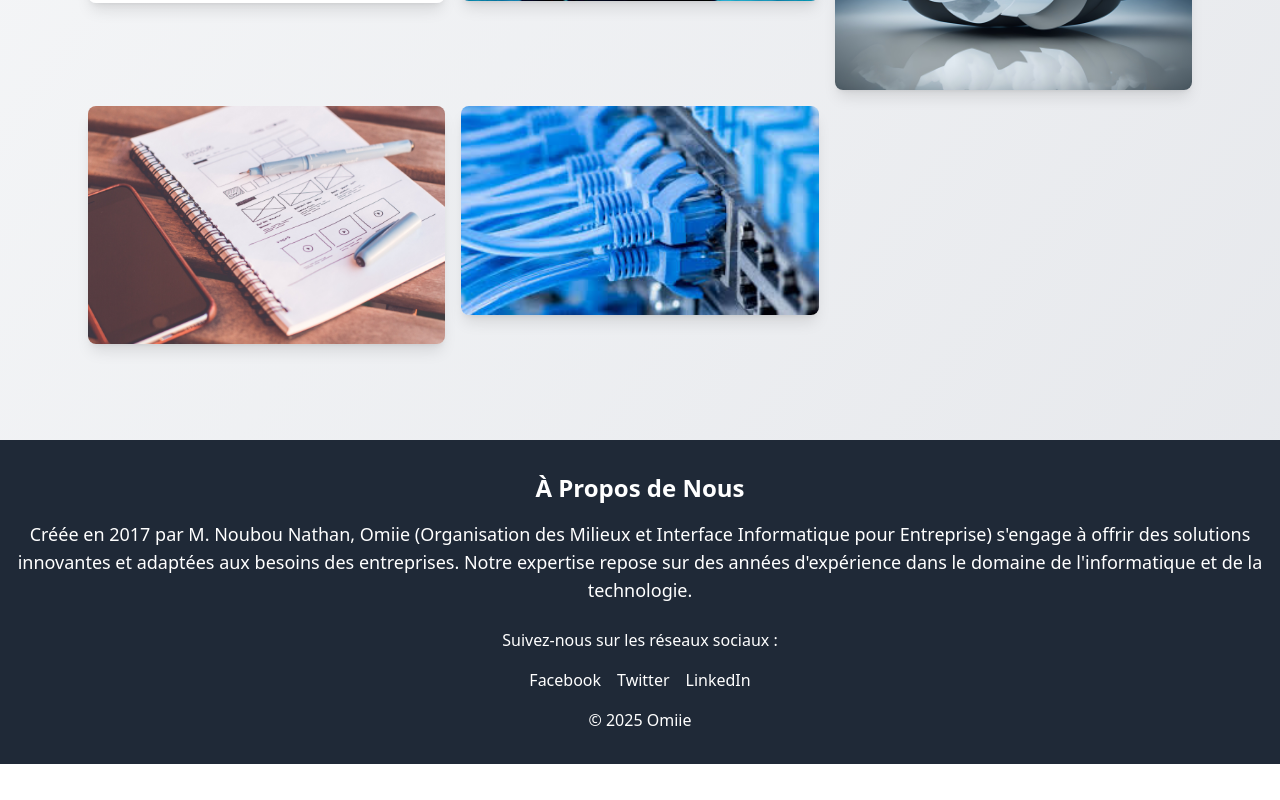
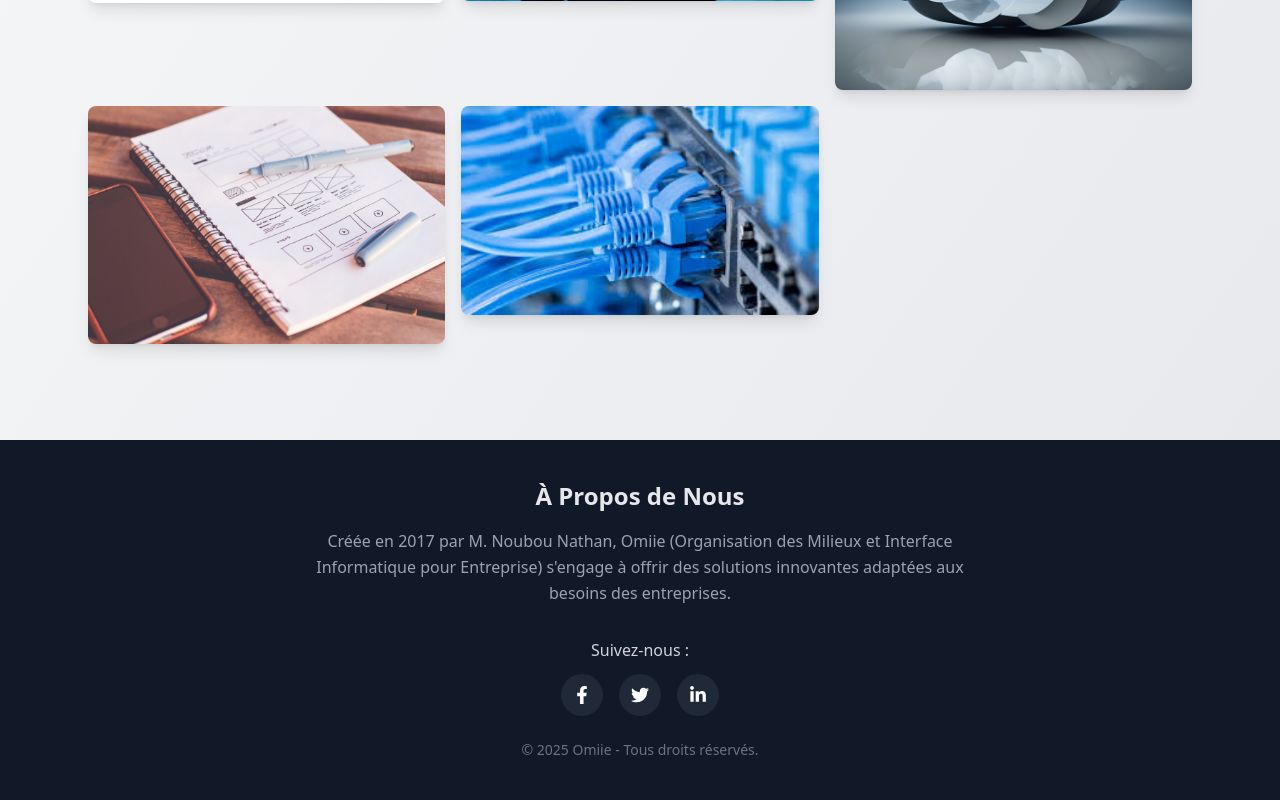
Before and after one commit to Frankam487/Omiie_Tech, a React (Vite) app: page / in a window 1280 px wide. Shown: the part 1358-2158 px from the top of the page. Before the commit the page ends 2122 px from the top, so only its background shows below. Built offline with nearby package versions, Linux system fonts and the light colour scheme.

Commit message:
images added

```diff
--- a/src/components/Footer.jsx
+++ b/src/components/Footer.jsx
@@ -1,32 +1,56 @@
-import React from "react";
+
+import { FaFacebookF, FaLinkedinIn, FaTwitter } from "react-icons/fa";
 
 const Footer = () => {
   return (
-    <footer className="bg-gray-800 text-white text-center py-8">
-      <section id="about" className="mb-6">
-        <h2 className="text-2xl font-semibold mb-4">À Propos de Nous</h2>
-        <p className="text-lg">
-          Créée en 2017 par M. Noubou Nathan, Omiie (Organisation des Milieux et
-          Interface Informatique pour Entreprise) s'engage à offrir des
-          solutions innovantes et adaptées aux besoins des entreprises. Notre
-          expertise repose sur des années d'expérience dans le domaine de
-          l'informatique et de la technologie.
-        </p>
-      </section>
+    <footer className="bg-gray-900 text-white py-10">
+      <div className="container mx-auto px-6 text-center">
+        {/* À Propos */}
+        <section id="about" className="mb-8 max-w-2xl mx-auto">
+          <h2 className="text-2xl font-bold text-gray-200 mb-4">
+            À Propos de Nous
+          </h2>
+          <p className="text-gray-400 leading-relaxed">
+            Créée en 2017 par M. Noubou Nathan, Omiie (Organisation des Milieux
+            et Interface Informatique pour Entreprise) s'engage à offrir des
+            solutions innovantes adaptées aux besoins des entreprises.
+          </p>
+        </section>
 
-      <p className="mb-4">Suivez-nous sur les réseaux sociaux :</p>
-      <div className="space-x-4">
-        <a href="https://facebook.com" className="hover:text-blue-500">
-          Facebook
-        </a>
-        <a href="https://twitter.com" className="hover:text-blue-400">
-          Twitter
-        </a>
-        <a href="https://linkedin.com" className="hover:text-blue-600">
-          LinkedIn
-        </a>
+        {/* Réseaux sociaux */}
+        <div className="mb-6">
+          <p className="text-gray-300 mb-3">Suivez-nous :</p>
+          <div className="flex justify-center space-x-4">
+            <a
+              href="https://facebook.com"
+              target="_blank"
+              rel="noopener noreferrer"
+              className="p-3 rounded-full bg-gray-800 hover:bg-blue-600 transition"
+            >
+              <FaFacebookF className="text-white text-lg" />
+            </a>
+            <a
+              href="https://twitter.com"
+              target="_blank"
+              rel="noopener noreferrer"
+              className="p-3 rounded-full bg-gray-800 hover:bg-blue-400 transition"
+            >
+              <FaTwitter className="text-white text-lg" />
+            </a>
+            <a
+              href="https://linkedin.com"
+              target="_blank"
+              rel="noopener noreferrer"
+              className="p-3 rounded-full bg-gray-800 hover:bg-blue-700 transition"
+            >
+              <FaLinkedinIn className="text-white text-lg" />
+            </a>
+          </div>
+        </div>
+
+        {/* Copyright */}
+        <p className="text-gray-500 text-sm">&copy; 2025 Omiie - Tous droits réservés.</p>
       </div>
-      <p className="mt-4">&copy; 2025 Omiie</p>
     </footer>
   );
 };
```
